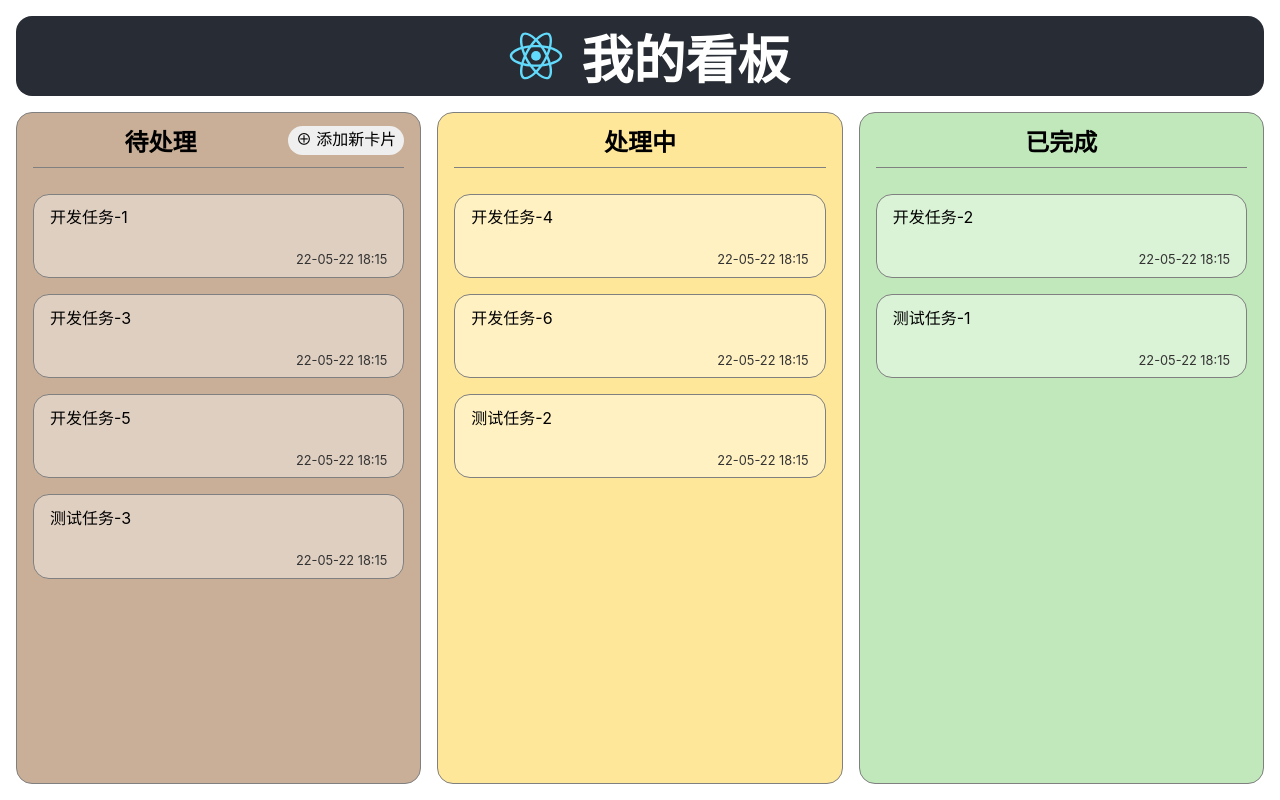
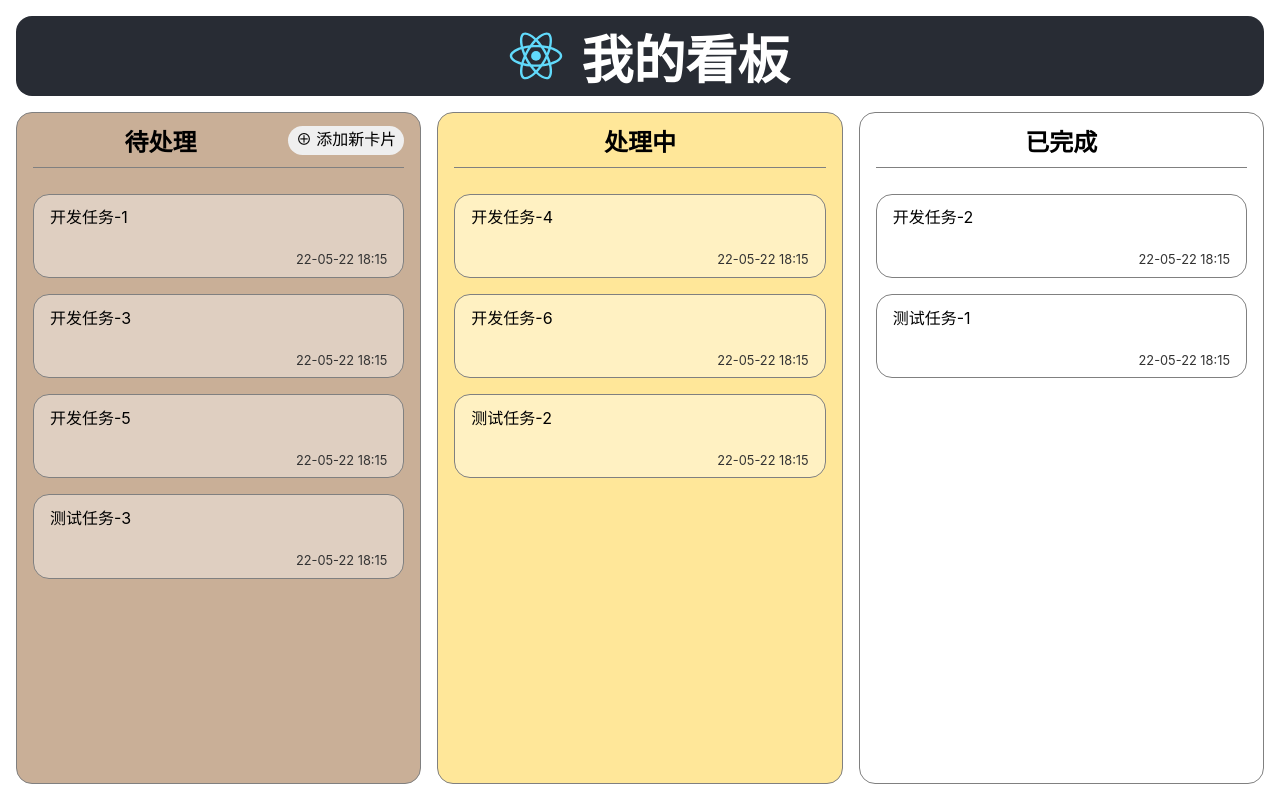
Before and after one commit to guozheng07/React, a React (Create React App) app in the folder 现代 React Web 开发实战/geektime/workspaces/my-kanban/: page / in a window 1280 px wide. Built offline with nearby package versions, Linux system fonts and the light colour scheme.

Commit message:
feat: 看板项目中为标签或组件引入类名改为引入css in js 来设置样式

```diff
--- a/现代 React Web 开发实战/geektime/workspaces/my-kanban/package.json
+++ b/现代 React Web 开发实战/geektime/workspaces/my-kanban/package.json
@@ -3,6 +3,7 @@
   "version": "0.1.0",
   "private": true,
   "dependencies": {
+    "@emotion/react": "^11.10.5",
     "@testing-library/jest-dom": "^5.16.5",
     "@testing-library/react": "^13.4.0",
     "@testing-library/user-event": "^13.5.0",
--- a/现代 React Web 开发实战/geektime/workspaces/my-kanban/src/App.css
+++ b/现代 React Web 开发实战/geektime/workspaces/my-kanban/src/App.css
@@ -43,35 +43,35 @@
   color: white;
 }
 
-.kanban-board {
-  /* 整个页面中 section 占10份高度  */
+/* 整个页面中 section 占10份高度  */
+/* .kanban-board {
   flex: 10;
   display: flex;
   flex-direction: row;
   gap: 1rem;
   margin: 0 1rem 1rem;
-}
+} */
 
-.kanban-column {
-  /* 每个看板宽度一样，可收缩 */
+/* 每个看板宽度一样，可收缩 */
+/* .kanban-column {
   flex: 1 1;
   display: flex;
   flex-direction: column;
   border: 1px solid gray;
   border-radius: 1rem;
-}
+} */
 
-.kanban-column > ul {
-  /* 保证了卡片增减不会改变页面高度，而是自动出现滚动条 */
+/* 保证了卡片增减不会改变页面高度，而是自动出现滚动条 */
+/* .kanban-column > ul {
   flex: 1;
   flex-basis: 0;
   overflow: auto;
 
   margin: 1rem;
   padding: 0;
-}
+} */
 
-.kanban-column > h2 > button {
+/* .kanban-column > h2 > button {
   float: right;
   margin-top: 0.2rem;
   padding: 0.2rem 0.5rem;
@@ -80,9 +80,9 @@
   height: 1.8rem;
   line-height: 1rem;
   font-size: 1rem;
-}
+} */
 
-.kanban-card {
+/* .kanban-card {
   margin-bottom: 1rem;
   padding: 0.6rem 1rem;
   border: 1px solid gray;
@@ -90,30 +90,30 @@
   list-style: none;
   background-color: rgba(255, 255, 255, 0.4);
   text-align: left;
-}
+} */
 
-.card-title {
+/* .card-title {
   min-height: 3rem;
-}
+} */
 
-.card-title > input[type="text"] {
+/* .card-title > input[type="text"] {
   width: 80%;
-}
+} */
 
-.card-status {
+/* .card-status {
   text-align: right;
   font-size: 0.8rem;
   color: #333;
-}
+} */
 
 /* 看板标题颜色 */
-.kanban-column > h2 {
+/* .kanban-column > h2 {
   margin: 0.6rem 1rem;
   padding-bottom: 0.6rem;
   border-bottom: 1px solid gray;
-}
+} */
 
-.column-todo {
+/* .column-todo {
   background-color: #C9AF97;
 }
 
@@ -123,4 +123,4 @@
 
 .column-done {
   background-color: #C0E8BA;
-}
+} */
--- a/现代 React Web 开发实战/geektime/workspaces/my-kanban/src/App.js
+++ b/现代 React Web 开发实战/geektime/workspaces/my-kanban/src/App.js
@@ -1,14 +1,28 @@
+/** @jsxImportSource @emotion/react */
+// 在 App.js 文件开头加入一行 JSX Pragma（编译指示），告诉 JS 编译器使用 @emotion/react 包来替代 React 原生的jsx 运行时
 import logo from './logo.svg';
 import './App.css';
 
 import React, { useState } from 'react';
+// 从 @emotion/react 包导入 css 函数
+// 用 CSS-in-JS 代替从 App.css 中引入的类名样式
+// 当你用 @emotion/react 的 css 属性写组件样式时，从框架设计上你可以把 React 内外的变量都插进样式代码里，包括 React 组件的 props、state 和 context。
+import { css } from '@emotion/react';
 
 // 循环渲染事项的组件
 const KanbanCard = ({ title, status }) => {
   return (
-    <li className="kanban-card">
-      <div className="card-title">{title}</div>
-      <div className="card-status">{status}</div>
+    // <li className="kanban-card">
+    //   <div className="card-title">{title}</div>
+    //   <div className="card-status">{status}</div>
+    // </li>
+    <li css={kanbanCardStyle}>
+      <div css={kanbanCardTitleStyle}>{title}</div>
+      <div css={css`
+        text-align: right;
+        font-size: 0.8rem;
+        color: #333;
+      `}>{status}</div>
     </li>
   );
 };
@@ -29,9 +43,22 @@ const KanbanNewCard = ({ onSubmit }) => {
   };
 
   return (
-    <li className="kanban-card">
+    // <li className="kanban-card">
+    //   <h3>添加新卡片</h3>
+    //   <div className="card-title">
+    //     <input type="text" value={ title }
+    //       onChange={ handleChange } onKeyDown={ handleKeyDown } />
+    //   </div>
+    // </li>
+    <li css={kanbanCardStyle}>
       <h3>添加新卡片</h3>
-      <div className="card-title">
+      <div css={css`
+        ${kanbanCardTitleStyle}
+
+        & > input[type="text"] {
+          width: 80%;
+        }
+      `}>
         <input type="text" value={ title }
           onChange={ handleChange } onKeyDown={ handleKeyDown } />
       </div>
@@ -39,18 +66,91 @@ const KanbanNewCard = ({ onSubmit }) => {
   );
 };
 
-// 将 main 标签也写成 React 组件
+// 将 main 标签改写成 React 组件
 // main 标签呈现了文档的 body 或应用的主体部分
 const KanbanBoard = ({ children }) => (
-  <main className="kanban-board">{children}</main>
+  // <main className="kanban-board">{children}</main>
+  // 将` `定义的模板字面量（Template Literals）直接拼在函数名后面是 ES6 里新加入的语法，称作带标签的模版字符串（Tagged Templates）
+  <main css={css`
+    flex: 10;
+    display: flex;
+    flex-direction: row;
+    gap: 1rem;
+    margin: 0 1rem 1rem;
+  `}>{children}</main>
 );
+
+// .kanban-card、.card-title 的样式不止被 KanbanCard 使用，还被 KanbanNewCard 使用，最直接的复用方式，就是在两个组件外部声明一个值为 css 函数执行结果的常量，然后赋给 HTML 元素的 css 属性
+const kanbanCardStyle = css`
+  margin-bottom: 1rem;
+  padding: 0.6rem 1rem;
+  border: 1px solid gray;
+  border-radius: 1rem;
+  list-style: none;
+  background-color: rgba(255, 255, 255, 0.4);
+  text-align: left;
+
+  // 为 kanbanCard 加上鼠标悬停效果 -> 使用伪类选择器
+  &:hover {
+    box-shadow: 0 0.2rem 0.2rem rgba(0, 0, 0, 0.2), inset 0 1px #fff;
+  }
+`;
+const kanbanCardTitleStyle = css`
+  min-height: 3rem;
+`;
+
+// 三个看板的背景颜色
+const COLUMN_BG_COLORS = {
+  todo: '#C9AF97',
+  ongoing: '#FFE799;',
+  done: 'C0E8BA',
+}
 
 // 将 section 标签也写成 React 组件
 // section 表示 HTML 文档中一个通用独立章节
-const KanbanColumn = ({ children, className, title }) => {
-  const combinedClassName = `kanban-column ${className}`;
+const KanbanColumn = ({ children, bgColor, title }) => {
+  // const combinedClassName = `kanban-column ${className}`;
   return (
-    <section className={combinedClassName}>
+    // <section className={combinedClassName}>
+    //   <h2>{title}</h2>
+    //   <ul>{children}</ul>
+    // </section>
+
+    // 用 CSS-in-JS 代替类名
+    <section css={css`
+      flex: 1 1;
+      display: flex;
+      flex-direction: column;
+      border: 1px solid gray;
+      border-radius: 1rem;
+      background-color: ${bgColor};
+      // emotion 框架的嵌套选择器
+      // > 是子选择器
+      & > h2 {
+        margin: 0.6rem 1rem;
+        padding-bottom: 0.6rem;
+        border-bottom: 1px solid gray;
+
+        & > button {
+          float: right;
+          margin-top: 0.2rem;
+          padding: 0.2rem 0.5rem;
+          border: 0;
+          border-radius: 1rem;
+          height: 1.8rem;
+          line-height: 1rem;
+          font-size: 1rem;
+        }
+      }
+
+      & > ul {
+        flex: 1;
+        flex-basis: 0;
+        overflow: auto;
+        margin: 1rem;
+        padding: 0;
+      }
+    `}>
       <h2>{title}</h2>
       <ul>{children}</ul>
     </section>
@@ -123,7 +223,7 @@ function App() {
       {/* 改进版本 */}
       <KanbanBoard>
         {/* HTML 元素抽取成组件 props 时，要在外层加 Fragment */}
-        <KanbanColumn className="column-todo" title={
+        <KanbanColumn bgColor={COLUMN_BG_COLORS.todo} title={
             // 相邻的 JSX 元素必须包装在封闭标记中
             <>
             待处理<button onClick={handleAdd}
@@ -131,13 +231,13 @@ function App() {
             </>
           }>
             { showAdd && <KanbanNewCard onSubmit={ handleSubmit } /> }
-            { todoList.map(props => <KanbanCard {...props}/>) }
+            { todoList.map(props => <KanbanCard key={props.title} {...props}/>) }
         </KanbanColumn>
-        <KanbanColumn className="column-ongoing" title="处理中">
-          { ongoingList.map(props => <KanbanCard {...props}/>) }
+        <KanbanColumn bgColor={COLUMN_BG_COLORS.ongoing} title="处理中">
+          { ongoingList.map(props => <KanbanCard key={props.title} {...props}/>) }
         </KanbanColumn>
-        <KanbanColumn className="column-done" title="已完成">
-          { doneList.map(props => <KanbanCard {...props}/>) }
+        <KanbanColumn bgColor={COLUMN_BG_COLORS.done} title="已完成">
+          { doneList.map(props => <KanbanCard key={props.title} {...props}/>) }
         </KanbanColumn>
       </KanbanBoard>
 
```
Also changed, not shown: 2 other files (tests, documents, lock files or other folders).
